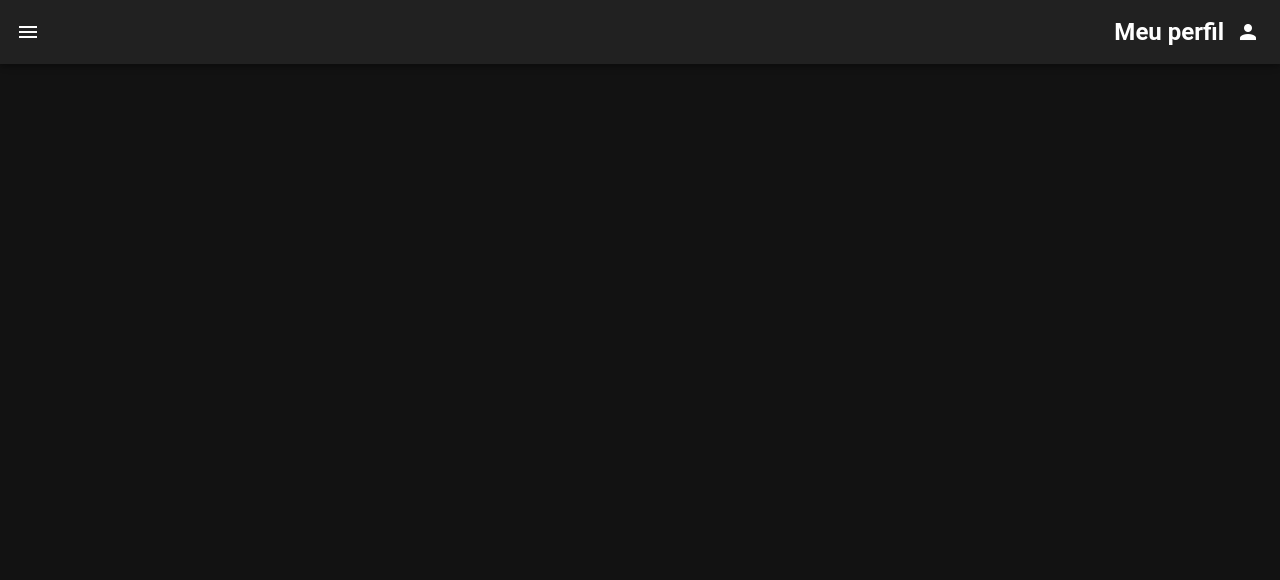
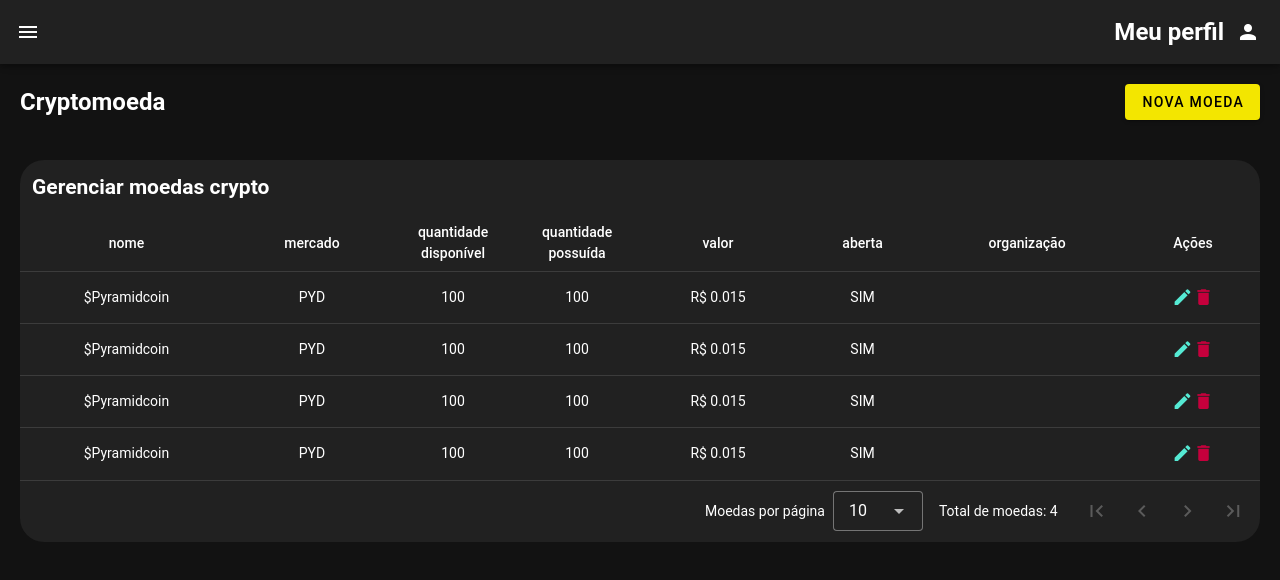
Before and after one commit to oAbelha/pyramidon, a Nuxt app: page /cryptomoeda in a window 1280 px wide. Shown: the top 580 px of the page. Built offline with nearby package versions, Linux system fonts and the light colour scheme.

Commit message:
front feito

```diff
--- /dev/null
+++ b/pages/cryptomoeda.vue
@@ -0,0 +1,155 @@
+<template>
+  <v-container fluid class="pa-5">
+    <header>
+      <div class="d-flex align-center justify-space-between">
+        <h2>Cryptomoeda</h2>
+        <v-btn color="yellow" @click="dialog = true">Nova moeda</v-btn>
+      </div>
+    </header>
+    <v-data-table class="mt-10 rounded-xl" :headers="headers" :items="moedas" :key="moedas.length"
+      no-data-text="Nenhuma moeda registrada!" items-per-page-text="Moedas por página"
+      :page-text="`Total de moedas: ${moedas.length}`" page="1">
+      <template v-slot:top>
+        <h2 class="pa-3">Gerenciar moedas crypto</h2>
+      </template>
+      <template v-slot:item.nome="{ item }">
+        <span>${{ item.nome }}</span>
+      </template>
+      <template v-slot:item.valor="{ item }">
+        <span>R$ {{ item.valor }}</span>
+      </template>
+      <template v-slot:item.actions="{ item }">
+        <v-icon small color="blue" @click="editar(item)">mdi-pencil</v-icon>
+        <v-icon small color="red" @click="deletar(item.id)">mdi-delete</v-icon>
+      </template>
+    </v-data-table>
+
+    <v-dialog v-model="dialog" max-width="750">
+      <v-card>
+        <v-card-title>
+          <h1>{{ modoEdicao ? 'Modo de Edição' : 'Crie uma nova moeda' }}</h1>
+        </v-card-title>
+        <v-card-text>
+          <v-text-field
+            v-model="moeda.nome"
+            label="nome"
+          ></v-text-field>
+          <v-text-field
+            v-model="moeda.tagMercado"
+            label="tag de mercado"
+          ></v-text-field>
+          <v-text-field
+            v-model="moeda.quantidadeDisponivel"
+            label="quantidade disponível"
+            type="number"
+          ></v-text-field>
+          <v-text-field
+            v-model="moeda.valor"
+            label="valor inicial"
+            type="number"
+          ></v-text-field>
+        </v-card-text>
+        <v-card-actions class="pa-5">
+          <v-btn color="red" @click="fechaDialog">voltar</v-btn>
+          <v-btn color="blue" @click="persist">{{ modoEdicao ? 'salvar' : 'criar' }}</v-btn>
+        </v-card-actions>
+      </v-card>
+    </v-dialog>
+  </v-container>
+</template>
+
+<script>
+export default {
+  name: 'cryptomoeda',
+  layout: 'LayoutNavBar',
+
+  data() {
+    return {
+      dialog: false,
+      modoEdicao: false,
+      moeda: {},
+      moedas: [
+        {
+          nome: 'Pyramidcoin',
+          tagMercado: 'PYD',
+          quantidadeDisponivel: 100,
+          quantidadePossuida: 100,
+          valor: 0.015,
+          aberta: 'SIM',
+        },
+        {
+          nome: 'Pyramidcoin',
+          tagMercado: 'PYD',
+          quantidadeDisponivel: 100,
+          quantidadePossuida: 100,
+          valor: 0.015,
+          aberta: 'SIM',
+        },
+        {
+          nome: 'Pyramidcoin',
+          tagMercado: 'PYD',
+          quantidadeDisponivel: 100,
+          quantidadePossuida: 100,
+          valor: 0.015,
+          aberta: 'SIM',
+        },
+        {
+          nome: 'Pyramidcoin',
+          tagMercado: 'PYD',
+          quantidadeDisponivel: 100,
+          quantidadePossuida: 100,
+          valor: 0.015,
+          aberta: 'SIM',
+        },
+      ],
+      headers: [
+        { title: "nome", value: "nome", align: "center" },
+        { title: "mercado", value: "tagMercado", align: "center" },
+        { title: "quantidade disponível", value: "quantidadeDisponivel", align: "center", width: "10%" },
+        { title: "quantidade possuída", value: "quantidadePossuida", align: "center", width: "10%" },
+        { title: "valor", value: "valor", align: "center" },
+        { title: "aberta", value: "aberta", align: "center" },
+        { title: "organização", value: "idOrganizacao", align: "center" },
+        { title: "Ações", value: "actions", align: "center" },
+      ]
+    }
+  },
+
+  methods: {
+    editar(item) {
+      this.modoEdicao = true;
+      this.moeda = item;
+      this.dialog = true;
+    },
+
+    fechaDialog() {
+      this.moeda = {};
+      this.modoEdicao = false;
+      this.dialog = false;
+    },
+
+    async deletar(id) {
+      try {
+        const response = await this.$api.delete(`/crypto/delete/${id}`);
+      }
+      catch(err) {
+        console.log(err);
+      }
+    },
+
+    async persist() {
+      if(this.modoEdicao) {
+
+      } else {
+        const req = {
+
+        }
+      }
+    },
+  }
+}
+</script>
+
+<style>
+
+</style>
```
